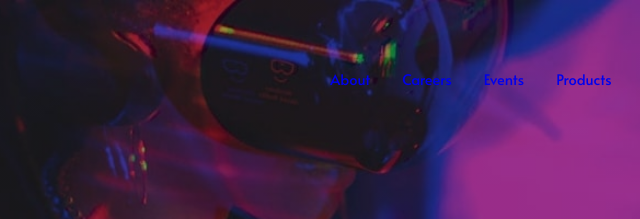
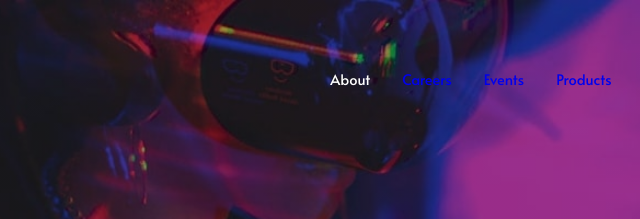
Before and after one commit to MarkoDjuric/Loopstudios-Landing-Page-FM, a website: page index.html in a window 1280 px wide. Shown: the top 219 px of the page, 420-1060 px from the left. Drawn offline with Linux system fonts and the light colour scheme; files that its build step writes are made by us from their sources.

Commit message:
Update index.html

```diff
--- a/index.html
+++ b/index.html
@@ -33,7 +33,7 @@
 				<!-- Desktop Menu  -->
 			 <div class="hide-for-mobile">
 				<ul>
-					<li><a href="#">About</a></li>
+					<li><a href="#"></a>About</li>
 					<li><a href="#">Careers</a></li>
 					<li><a href="#">Events</a></li>
 					<li><a href="#">Products</a></li>
```
